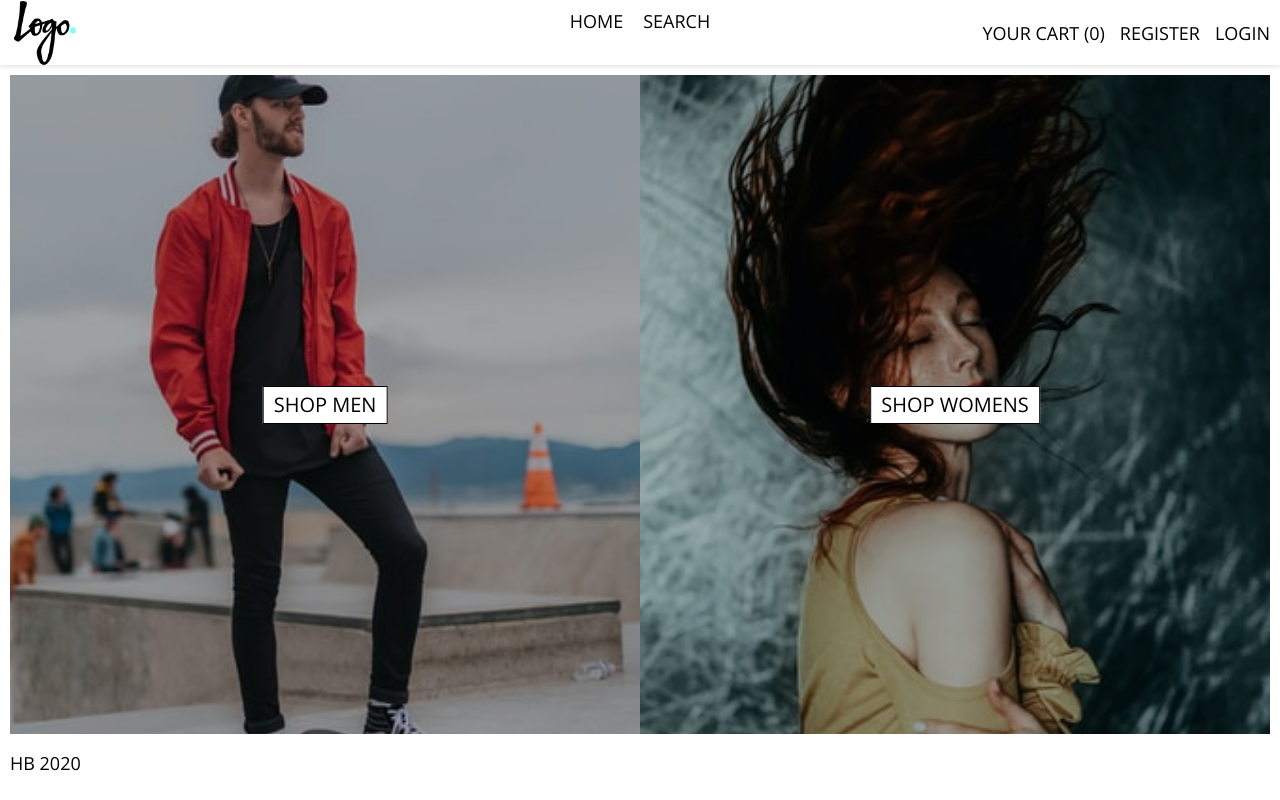
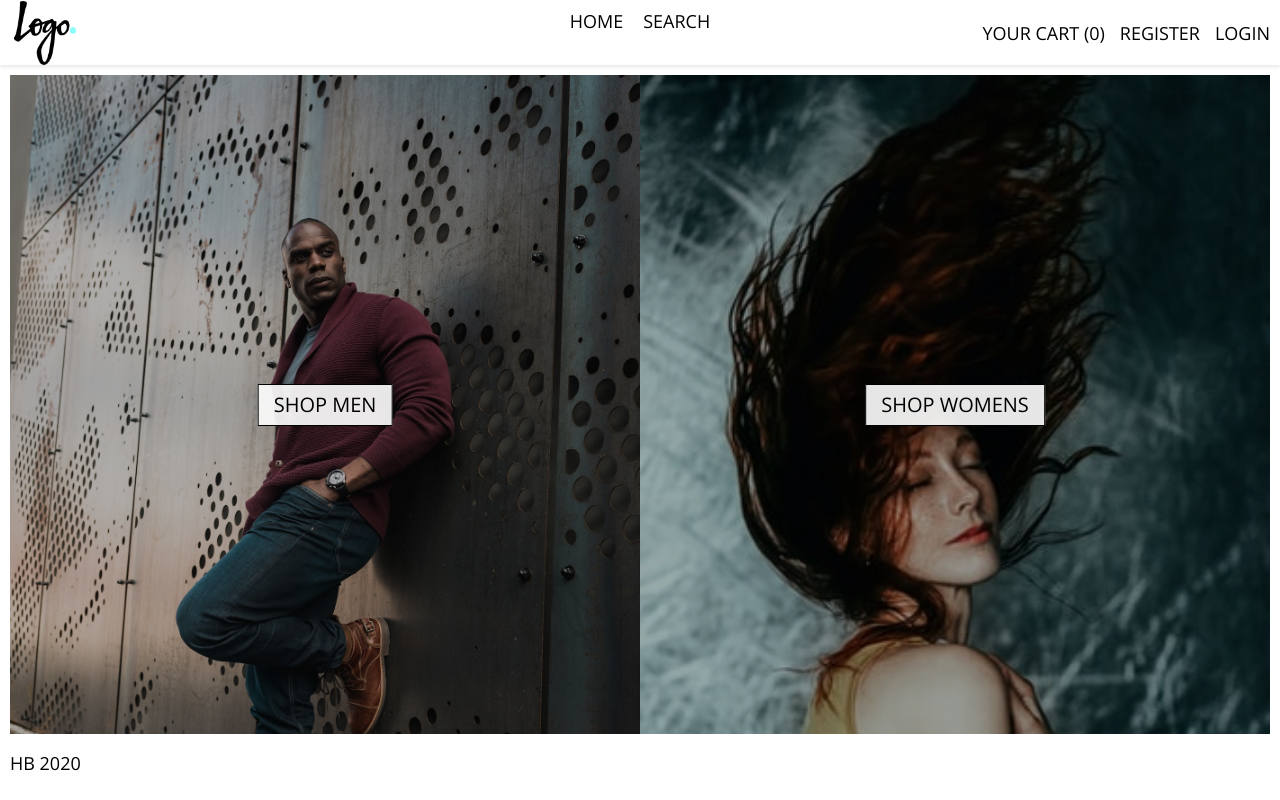
Before and after one commit to hbellamine/ecommerce, a React (Create React App) app: page / in a window 1280 px wide. Built offline with nearby package versions, Linux system fonts and the light colour scheme; no server answers.

Commit message:
baseUrl to production

```diff
--- a/src/Utils/index.js
+++ b/src/Utils/index.js
@@ -10,5 +10,5 @@ export const checkUserIsAdmin = (currentUser) => {
 };
 
 export const apiInstance = axios.create({
-  baseURL: 'http://localhost:5001/ecommerce-7a260/us-central1/api'
+  baseURL: 'https://us-central1-ecommerce-7a260.cloudfunctions.net/api'
 });
--- a/src/components/Directory/index.js
+++ b/src/components/Directory/index.js
@@ -1,17 +1,22 @@
 import React from "react";
-import Men from "./../../assets/men.jpeg";
+import { useHistory } from "react-router";
+import Men from "./../../assets/mens.jpg";
 import Woman from "./../../assets/woman.jpeg";
+
 import "./styles.scss";
 
 const Directory = (props) => {
+  const history = useHistory();
   return (
     <div className="directory">
       <div className="wrap">
         <div className="item" style={{ backgroundImage: `url(${Men})` }}>
-          <a>Shop Men</a>
+
+            <a onClick={()=>{history.push('/search/mens')}}>Shop Men</a>
+
         </div>
         <div className="item" style={{ backgroundImage: `url(${Woman})` }}>
-          <a>Shop Womens</a>
+        <a onClick={()=>{history.push('/search/womens')}}>Shop Womens</a>
         </div>
       </div>
     </div>
--- a/src/components/Directory/styles.scss
+++ b/src/components/Directory/styles.scss
@@ -1,46 +1,66 @@
 .directory {
   height: 100%;
+
   .wrap {
     display: inline-block;
     width: 100%;
     height: 100%;
-  }
+
     .item {
       position: relative;
       width: 50%;
       height: 100%;
-    background-position: center;
+      float: left;
+      background-position: top;
       background-repeat: no-repeat;
       background-size: cover;
-    float: left;
 
       &::after {
-      content: "";
+        content: '';
         position: absolute;
-      top: 0;
-      left: 0;
-      background-color: rgba(0, 0, 0, 0.3);
+        top: 0; left: 0;
+        background-color: rgba(0,0,0,0.3);
         width: 100%;
         height: 100%;
         z-index: 1;
       }
 
       a {
-      background: white;
-      position: absolute; // position depends on the parent element
-      z-index: 2;
-      top: 50%;
-      left: 50%;
-      transform: translate(-50%, 50%); //center it vertically and horizantally
+        position: absolute;
+        top: 50%; left: 50%;
         -webkit-transform: translate(-50%, -50%);
         -moz-transform: translate(-50%, -50%);
+        transform: translate(-50%, -50%);
+        z-index: 2;
         font-size: 2rem;
         line-height: 1;
         font-weight: 400;
         text-transform: uppercase;
-      background: white;
-      padding: 8px 10px;
+        color: black;
+        background: rgba(255,255,255,.9);
+        padding: 10px 15px;
         border: 1px solid black;
+
+        &:hover {
+          background: rgba(255,255,255,1);
+        }
+
+      }
+
     }
   }
+
 }
+
+@media only screen and (max-width: 980px) {
+
+  .directory .wrap .item {
+    width: 100%;
+    height: 50%;
+
+    a {
+      font-size: 1.5rem;
+    }
+  }
+
+}
```
Also changed, not shown: src/assets/mens.jpg (added), 1 other file (tests, documents, lock files or other folders). Lines whose indentation alone changed are shown as unchanged.
